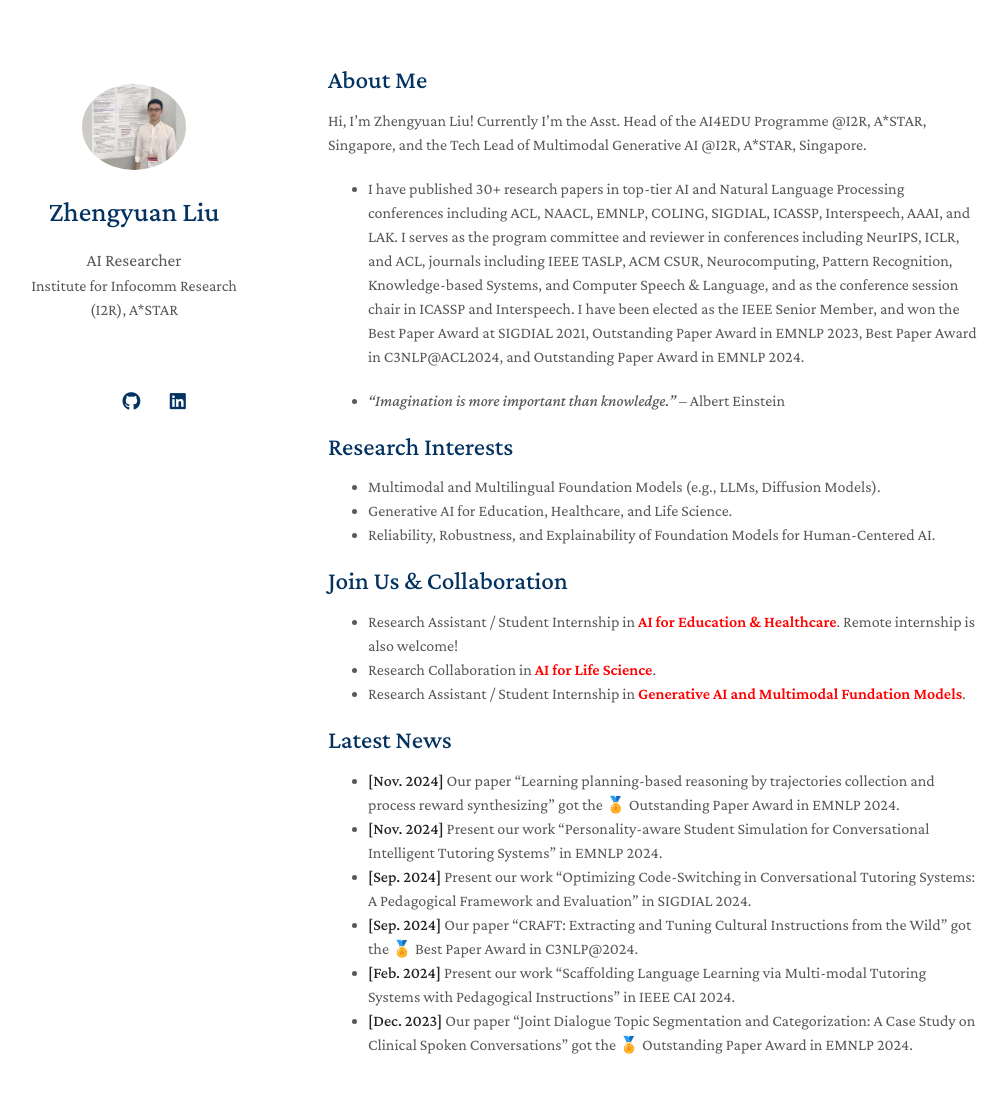
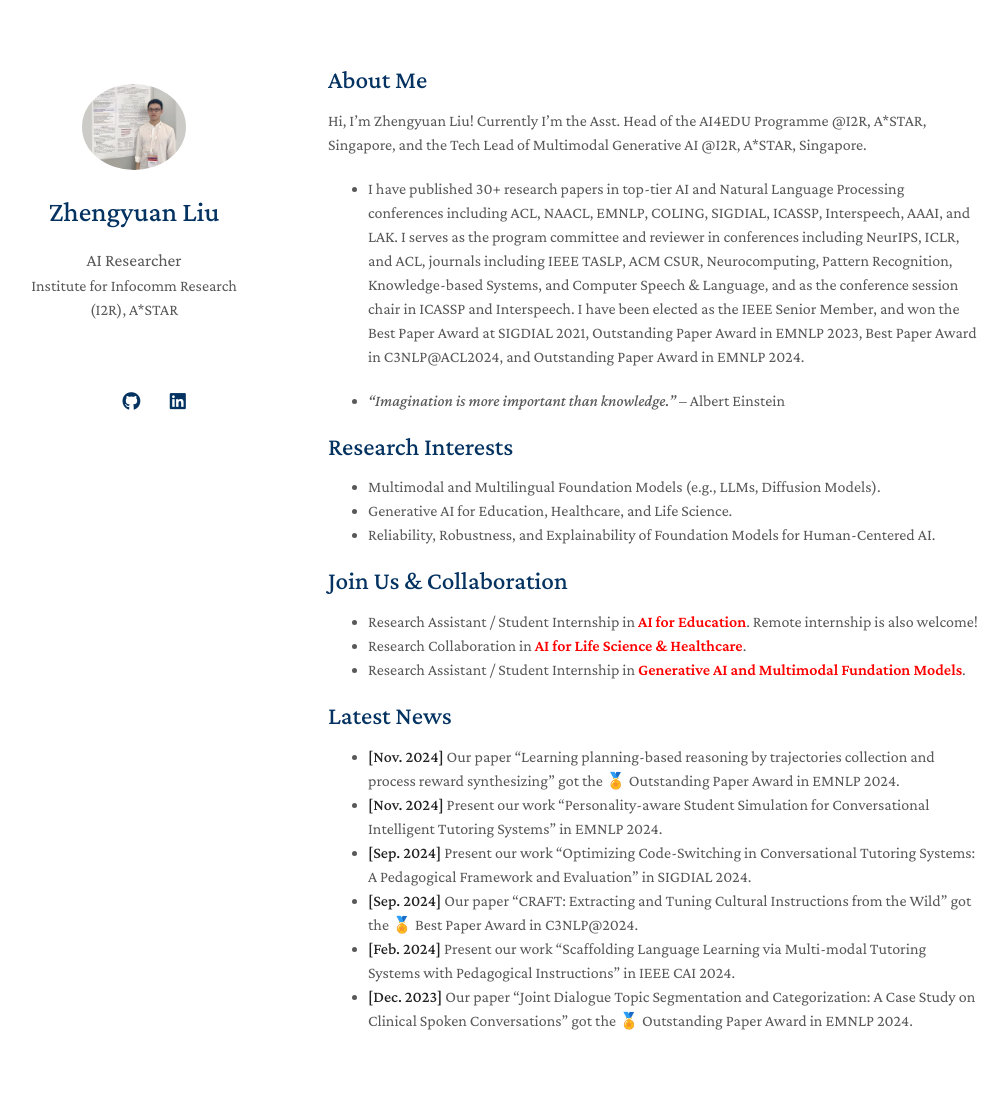
Before and after one commit to seq-to-mind/seq-to-mind.github.io, a Jekyll site: the page built from index.md, in a window 1280 px wide and 1151 px high. Shown: the top 1093 px of the window, without its empty margins (142-1150 px from the left). Built offline with Jekyll 4.4.1, drawn with Linux system fonts in a browser that asks for light colours; a style sheet for code colours, icons or effects is not loaded; our own code applies the rules of GitHub Pages for plain Markdown files.

Commit message:
Update index.md

```diff
--- a/index.md
+++ b/index.md
@@ -18,8 +18,8 @@ Hi, I'm Zhengyuan Liu! Currently I'm the Asst. Head of the AI4EDU Programme @I2R
 
 ## Join Us & Collaboration
 
-- Research Assistant / Student Internship in <b><font color=red>AI for Education & Healthcare</font></b>. Remote internship is also welcome!
-- Research Collaboration in <b><font color=red>AI for Life Science</font></b>.
+- Research Assistant / Student Internship in <b><font color=red>AI for Education</font></b>. Remote internship is also welcome!
+- Research Collaboration in <b><font color=red>AI for Life Science & Healthcare</font></b>.
 - Research Assistant / Student Internship in <b><font color=red>Generative AI and Multimodal Fundation Models</font></b>.
 
 ## Latest News
```
